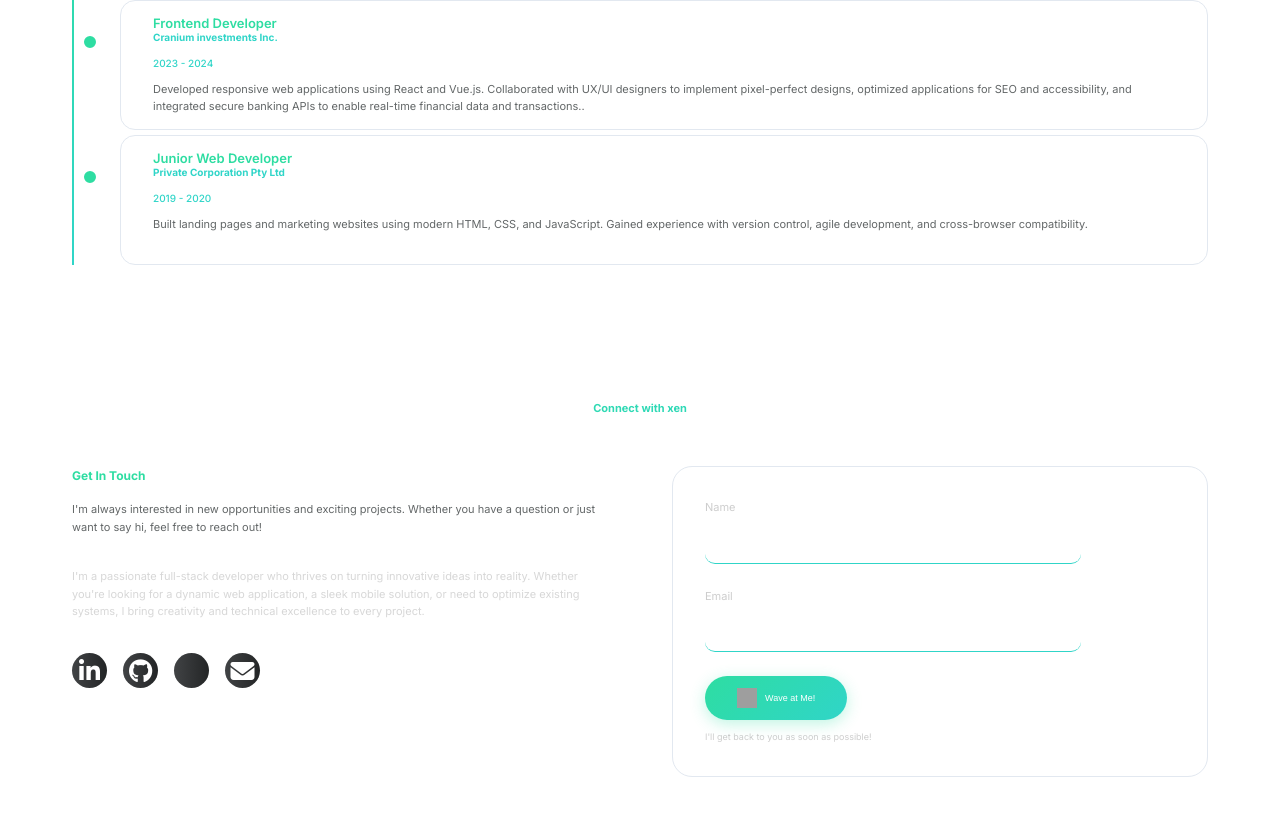
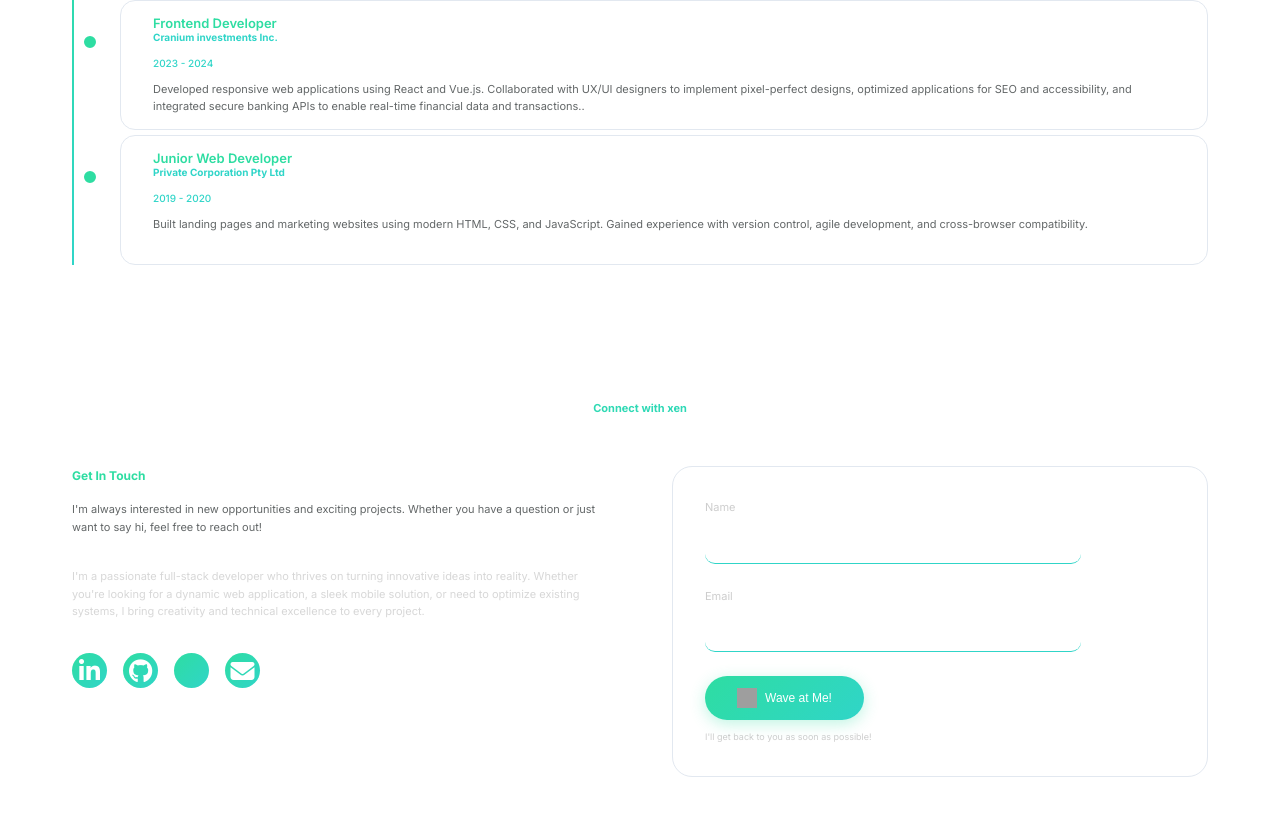
Before and after one commit to ClementMabila/Clements-s-Portfolio-NEXT-JS, a plain HTML site: page index.html in a window 1280 px wide. Shown: the part 1945-2760 px from the top of the page. Drawn offline with Linux system fonts and the light colour scheme; grey boxes are pictures that could not be loaded.

Commit message:
change bottom color

```diff
--- a/index.html
+++ b/index.html
@@ -863,9 +863,7 @@
         .social-link {
             width: 35px;
             height: 35px;
-            background: #232526;  /* fallback for old browsers */
-            background: -webkit-linear-gradient(to right, #414345, #232526);  /* Chrome 10-25, Safari 5.1-6 */
-            background: linear-gradient(to right, #414345, #232526); /* W3C, IE 10+/ Edge, Firefox 16+, Chrome 26+, Opera 12+, Safari 7+ */
+            background: var(--gradient-1);
             color: white;
             display: flex;
             align-items: center;
@@ -1425,7 +1423,7 @@
                     <label for="email">Email</label>
                     <input type="email" id="email" name="email" required>
                 </div>
-                <button type="submit" class="btn btn-primary" style="font-size: 9px;">
+                <button type="submit" class="btn btn-primary">
                     <img class="wave-icon" src="https://img.icons8.com/?size=100&id=39006&format=png&color=FFFFFF" alt="Wave Icon" style="width: 20px; height: 20px; vertical-align: middle;">
                     Wave at Me!
                 </button>
```
